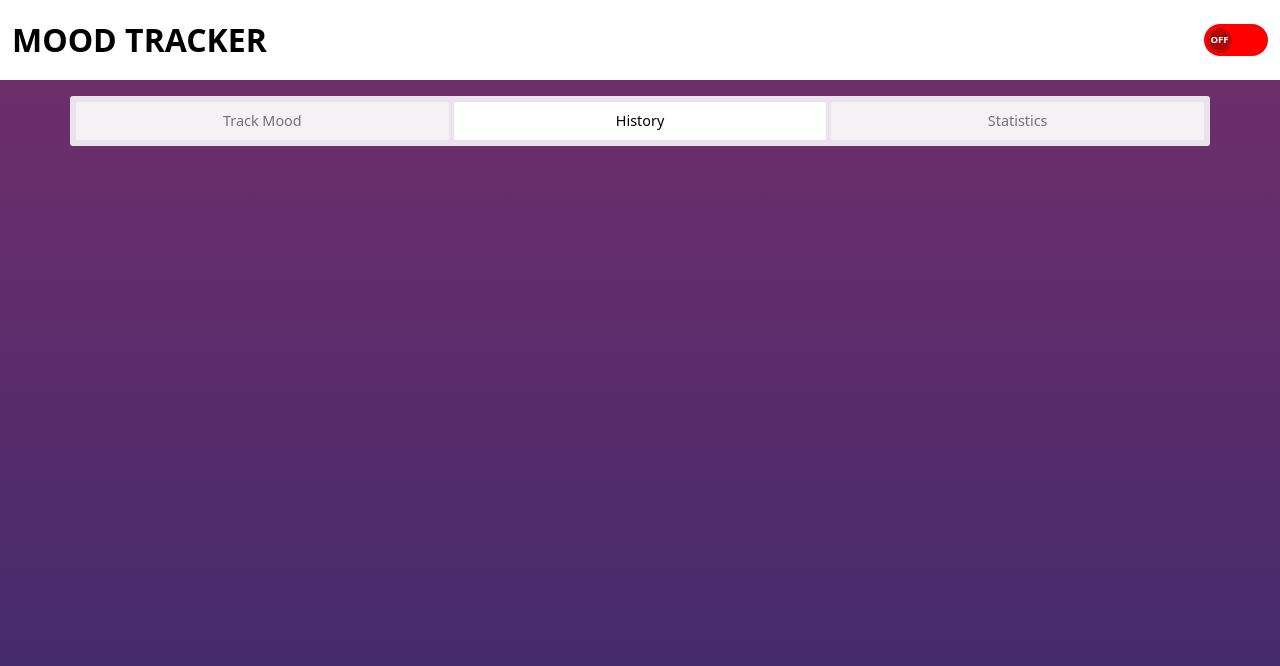
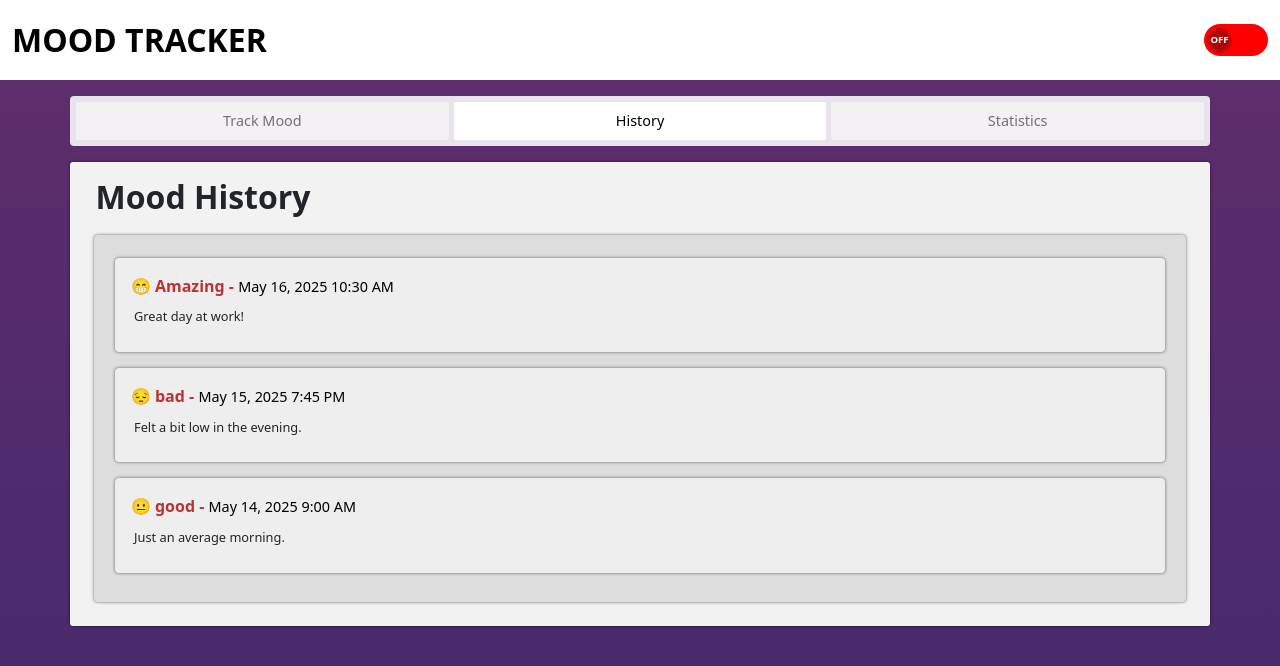
Before and after one commit to Nitesh47kumars/MOOD-TRACKER, a React (Vite) app: page /history in a window 1280 px wide. Shown: the top 666 px of the page. Built offline with nearby package versions, Linux system fonts and the light colour scheme.

Commit message:
Add MoodHistory with CSS

```diff
--- a/src/App.jsx
+++ b/src/App.jsx
@@ -5,6 +5,7 @@ import { BrowserRouter as Router, Routes ,Route} from 'react-router-dom';
 import StatusBar from './Components/StatusBar';
 import MoodTracker from './Components/MoodTracker';
 import Home from './Components/Home';
+import MoodHistory from './Components/MoodHistory';
 const App = () => {
   const [mode,setMode] = useState(false);
   return (
@@ -14,6 +15,7 @@ const App = () => {
         <StatusBar/>
           <Routes>
             <Route path='/' element={<Home mode={mode} setMode={setMode}/>} />
+            <Route path='/history' element={<MoodHistory/>}/>
           </Routes>
       </Router>
     </>
--- a/src/Components/Calender.css
+++ b/src/Components/Calender.css
@@ -4,7 +4,7 @@
     max-width:600px;
     background-color: whitesmoke;
     padding: 15px;
-    border-radius: 0.5rem;
+    border-radius: 3px;
     border: 1px solid #ccc;
     display: flex;
     flex-direction: column;
--- /dev/null
+++ b/src/Components/MoodHistory.css
@@ -0,0 +1,48 @@
+.moodhistory{
+    background-color: #F2F2F2;
+    padding: 1rem;
+    padding-bottom: 1.5rem;
+    border-radius: 3px;
+    box-shadow: 0 0 0.2rem rgba(0, 0, 0, 0.6);
+
+}
+.moodhistory h2{
+    margin: 0rem 0.6rem;
+    margin-bottom: 1.2rem;
+    font-weight: 800;
+}
+.moodhistory-content{
+    background-color: #DDDDDD;
+    padding: 1.4rem 1.3rem;
+    padding-bottom: 0.8rem;
+    border-radius: 4px;
+    margin: 0rem 0.5rem;
+    box-shadow: 0 0 0.2rem rgba(0, 0, 0, 0.6);
+    list-style: none;
+
+}
+.moodhistory-data{
+    margin-bottom: 1rem;
+    padding: 1rem;
+    background-color: #EEEEEE;
+    border-radius: 4px;
+    font-size: 1rem;
+    box-shadow: 0 0 0.2rem rgba(0, 0, 0, 0.6);
+
+}
+
+.moodhistory-data span:nth-child(1){
+    color: #BF3131;
+    font-weight: 600;
+
+}
+.moodhistory-data span:nth-child(2){
+    color: black;
+    font-weight: 400;
+    font-size: 0.9rem;
+
+}
+.moodhistory-data p{
+    margin: 0.6rem 0.2rem;
+    font-size: 0.8rem;
+}
--- a/src/Components/MoodHistory.jsx
+++ b/src/Components/MoodHistory.jsx
@@ -0,0 +1,35 @@
+import React from 'react'
+import './MoodHistory.css'
+
+const MoodHistory = () => {
+  const dummyData = [
+    { id: 1, mood: '😁 Amazing', date: 'May 16, 2025 10:30 AM', note: 'Great day at work!' },
+    { id: 2, mood: '😔 bad', date: 'May 15, 2025 7:45 PM', note: 'Felt a bit low in the evening.' },
+    { id: 3, mood: '😐 good', date: 'May 14, 2025 9:00 AM', note: 'Just an average morning.' },
+  ];
+  return (
+    <>
+        <div className='container'>
+            <div className='moodhistory'>
+                <h2>Mood History</h2>
+
+                <ul className='moodhistory-content'>
+
+                    {dummyData.map((data) =>(
+                        <li key={data.id} className='moodhistory-data'>
+
+                            <span>{data.mood} - </span>
+                            <span>{data.date}</span>
+                            <p>{data.note}</p>
+
+                        </li>
+                    ))}
+
+                </ul>
+            </div>
+        </div>
+    </>
+  )
+}
+
+export default MoodHistory
--- a/src/Components/MoodSelector.css
+++ b/src/Components/MoodSelector.css
@@ -1,17 +1,17 @@
 .mood-selector{
     height: 30vh;
-    max-width: 40rem;
-    border-radius: 0.5rem;
+    max-width: 40.4rem;
+    border-radius: 4px;
     border: 1px solid #ccc;
     background-color :whitesmoke;
+    padding: 1rem;
 }
 .mood-selector-header{
     color: black;
     display: flex;
     flex-direction: column;
-    padding: 1rem;
     gap: 0.3rem;
-    margin-bottom: 1rem;
+    margin-bottom: 2rem;
 }
 .mood-selector-header p{
     font-size: 0.8rem;
@@ -32,7 +32,7 @@
     color: white;
 }
 .mood-selector-content button{
-    border-radius: 1.3rem;
+    border-radius: 0.8rem;
     background-color: #1e1b4b;
     color: black;
     border: 2px solid transparent;
@@ -42,7 +42,7 @@
 }
 
 .mood-selector-content button:hover{
-    color: black;
+    color: #1e1b4b;
     box-shadow: 0 0 4px 0.1px gold;
     transform: scale(1.05);
 }
--- a/src/Components/MoodTracker.css
+++ b/src/Components/MoodTracker.css
@@ -4,7 +4,7 @@
     margin-top: 1.5rem;
     background-color: whitesmoke;
     padding: 1rem;
-    border-radius: 0.5rem;
+    border-radius: 4px;
     border: 1px solid #ccc;
 }
 .moodtracker-header{
--- a/src/Components/StatusBar.css
+++ b/src/Components/StatusBar.css
@@ -19,7 +19,7 @@
     padding-right: 6px;
 
     border: none;
-    border-radius: 3px;
+    border-radius: 4px;
 }
 .tab{
     opacity: 0.5;
--- a/src/index.css
+++ b/src/index.css
@@ -2,11 +2,14 @@
     margin: 0;
     padding: 0;
     box-sizing: border-box;
+    ::-webkit-scrollbar{
+        display: none;
+    }
 }
 body {
     background: linear-gradient(180deg,#C33764 ,#1D2671);
 
-    background-size: 300% 300%;
+    background-size: 600% 600%;
     animation: animate 8s ease-in-out infinite;
     min-height: 100vh;
 }
```
Also changed, not shown: src/Components/MoodStatus.jsx (deleted).
